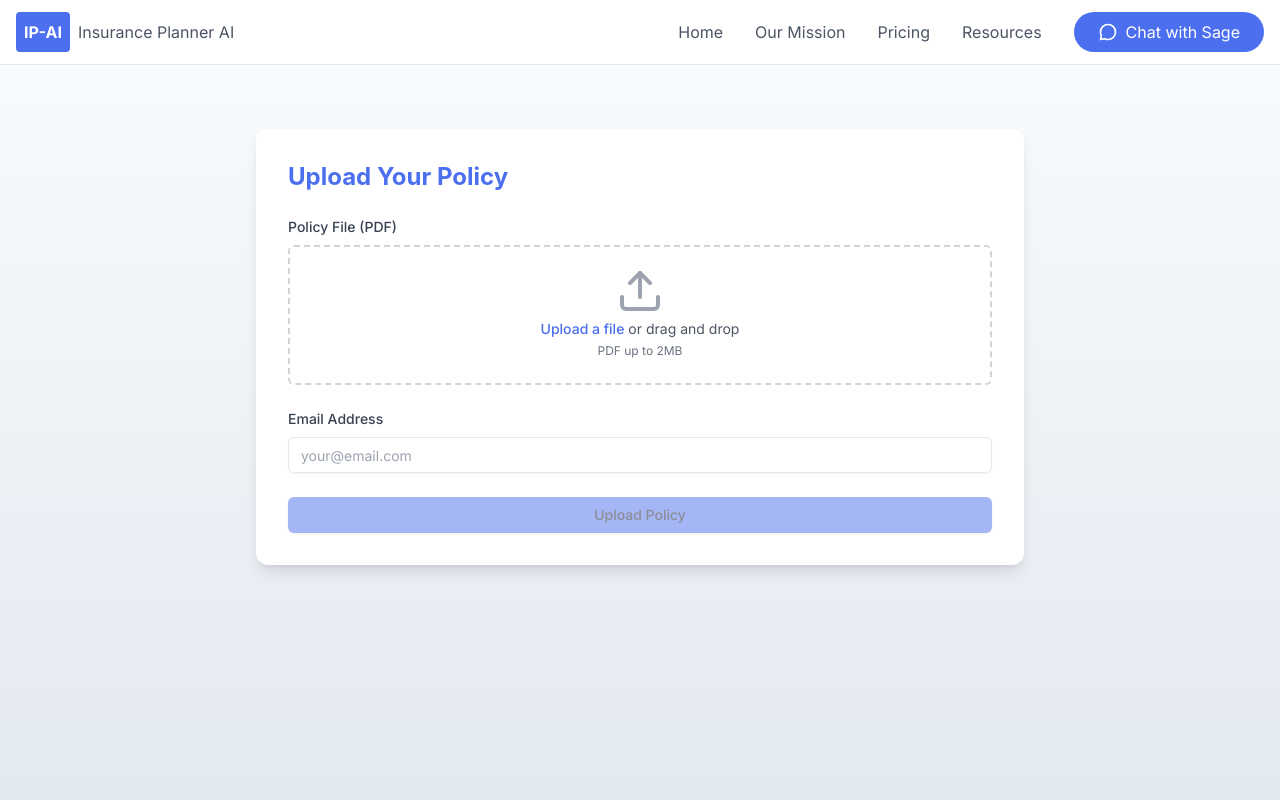
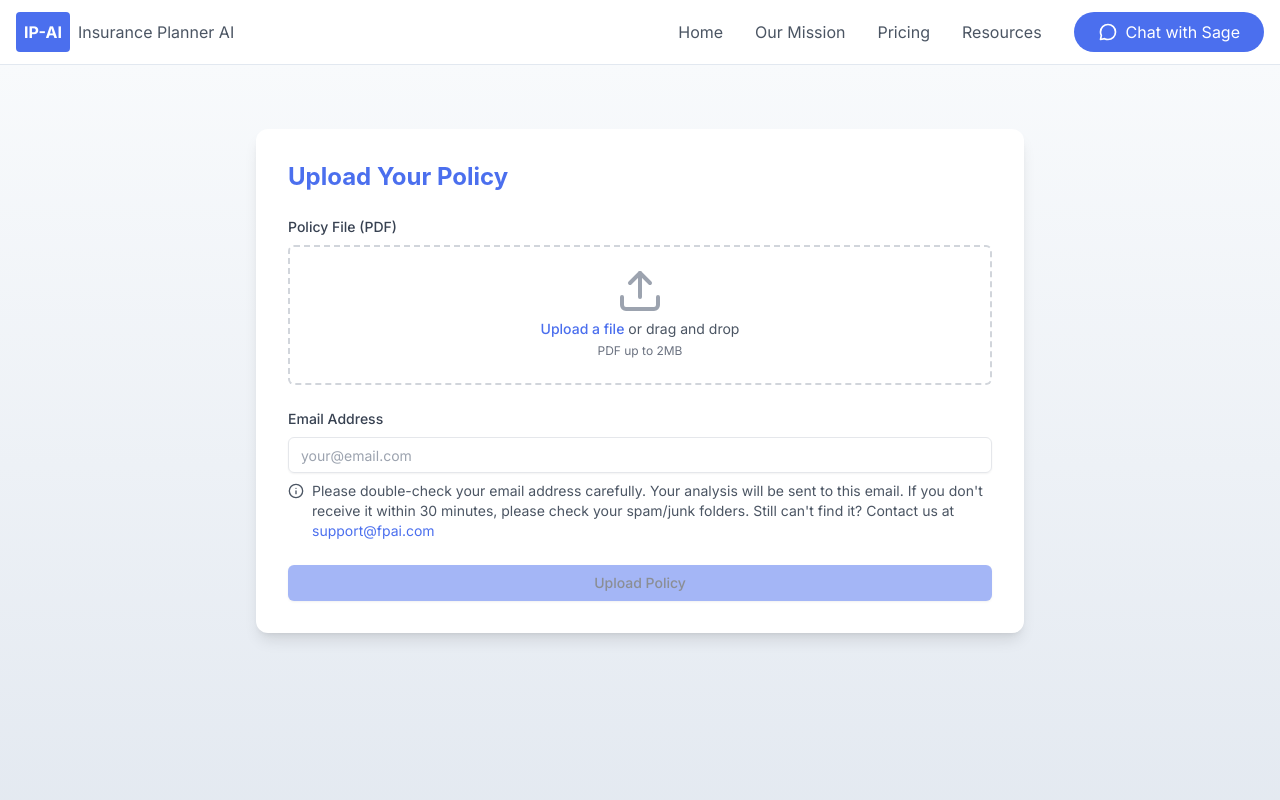
Before and after one commit to itsgabeover/dashboard-copy, a Next.js app: page /upload/1 in a window 1280 px wide. Shown: the top 800 px of the page. Built offline with nearby package versions, Linux system fonts and the light colour scheme.

Commit message:
Update front-end upload.

```diff
--- a/app/upload/[token]/page.tsx
+++ b/app/upload/[token]/page.tsx
@@ -1,28 +1,30 @@
 'use client'
 import { useRouter } from 'next/navigation'
 import { useEffect, useState } from 'react'
-import { use } from 'react'
-import { Upload, CheckCircle, AlertTriangle, X } from 'lucide-react'
+import { Upload, CheckCircle, AlertTriangle, X, Info } from 'lucide-react'
 import { Button } from "@/components/ui/button"
 import { Input } from "@/components/ui/input"
 
-// Email validation helper
+// Enhanced email validation with common TLDs
 const isValidEmail = (email: string): boolean => {
  const emailRegex = /^[^\s@]+@[^\s@]+\.[^\s@]+$/
+ const validTLDs = ['.com', '.net', '.org', '.edu', '.gov', '.mil', '.info', '.io', '.co.uk', '.ca']
+
  return emailRegex.test(email) &&
    !email.endsWith('.con') &&
    !email.endsWith('.cim') &&
    !email.includes('..') &&
-    email.length <= 254
+   email.length <= 254 &&
+   validTLDs.some(tld => email.toLowerCase().endsWith(tld))
 }
 
 export default function UploadPage({
  params
 }: {
-  params: Promise<{ token: string }>
+ params: { token: string }
 }) {
  const router = useRouter()
-  const { token } = use(params)
+ const { token } = params
  const [isLoading, setIsLoading] = useState(true)
  const [file, setFile] = useState<File | null>(null)
  const [email, setEmail] = useState('')
@@ -195,6 +197,17 @@ export default function UploadPage({
                required
                className={`w-full ${email && !isValidEmail(email) ? 'border-red-500' : ''}`}
              />
+             <div className="mt-2 flex items-start space-x-2 text-sm text-gray-600">
+               <Info className="h-4 w-4 mt-0.5 flex-shrink-0" />
+               <p>
+                 Please double-check your email address carefully. Your analysis will be sent to this email.
+                 If you don't receive it within 30 minutes, please check your spam/junk folders.
+                 Still can't find it? Contact us at{' '}
+                 <a href="mailto:support@fpai.com" className="text-[#4B6FEE] hover:text-[#3B4FDE]">
+                   support@fpai.com
+                 </a>
+               </p>
+             </div>
              {email && !isValidEmail(email) && (
                <p className="mt-1 text-sm text-red-500">
                  Please enter a valid email address
@@ -218,7 +231,7 @@ export default function UploadPage({
          {uploadStatus === 'success' && (
            <div className="mt-4 p-4 bg-green-100 text-green-700 rounded-md flex items-center">
              <CheckCircle className="mr-2" />
-              <span>Upload successful! We&apos;ll email your analysis shortly.</span>
+             <span>Upload successful! Your analysis will be emailed to you shortly. Please check your spam/junk folders if you don't see it within 30 minutes.</span>
            </div>
          )}
        </div>
```
Lines whose indentation alone changed are shown as unchanged.
